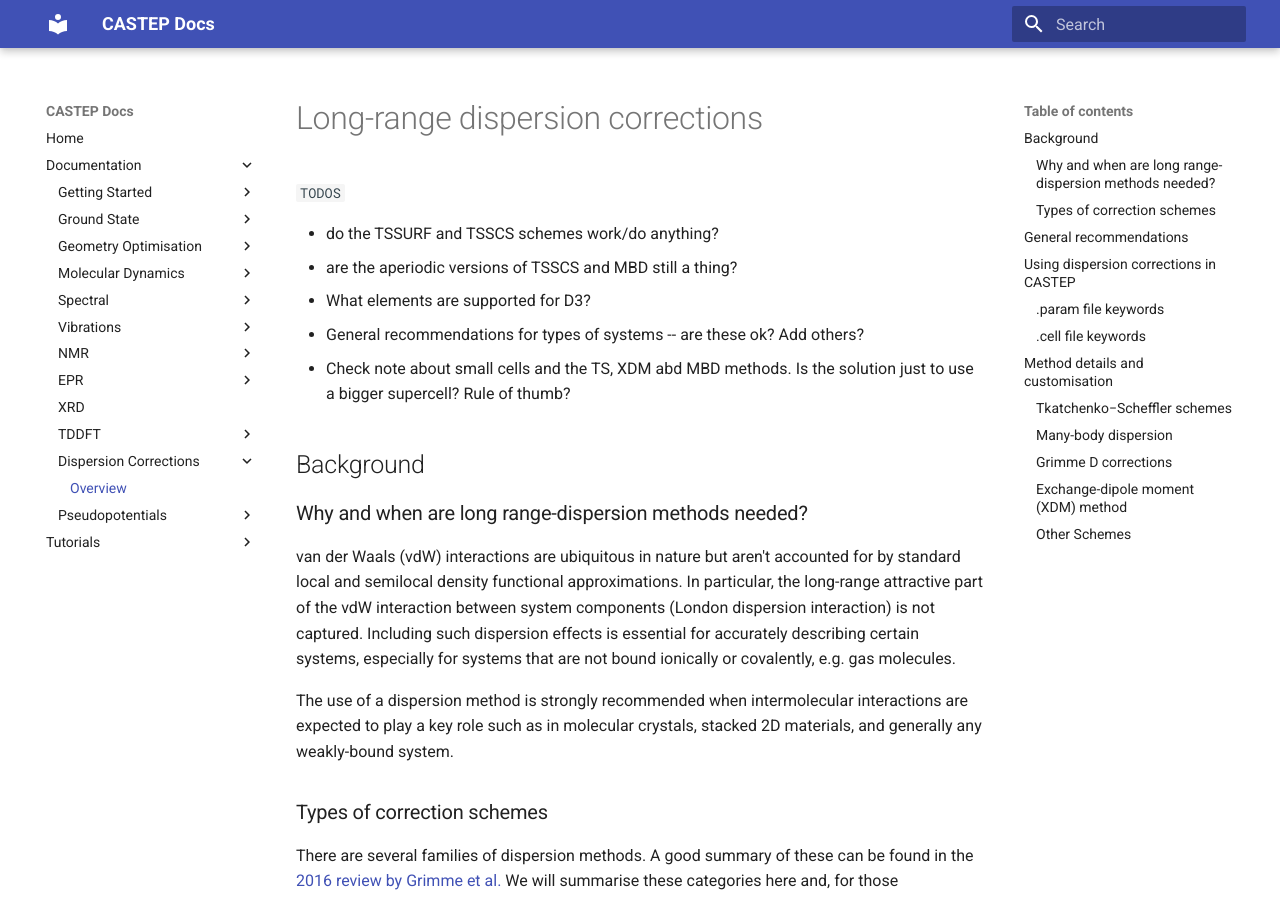
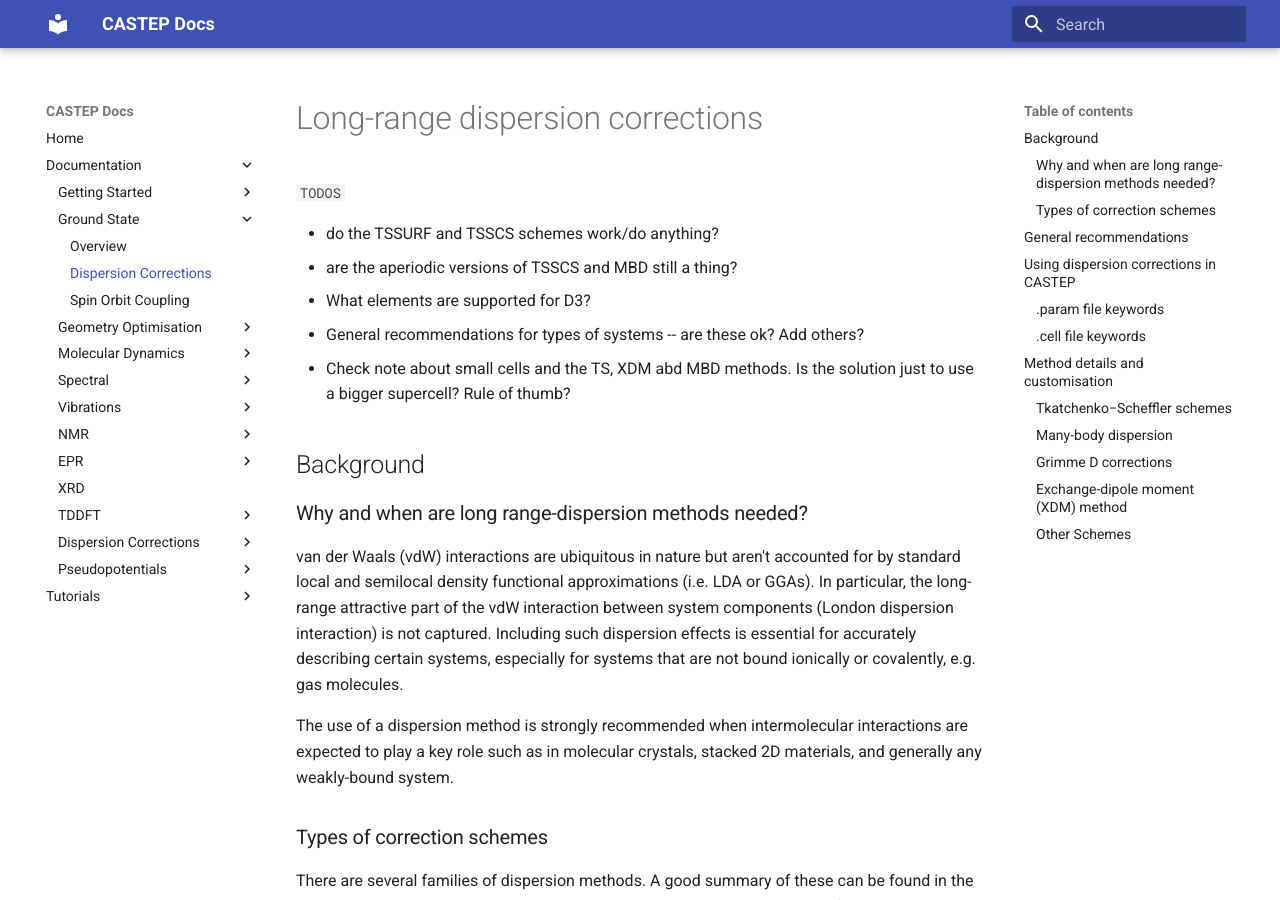
Before and after one commit to castep-docs/castep-docs, an MkDocs documentation site: the page built from docs/documentation/Groundstate/dftd.md, in a window 1280 px wide and 900 px high. Built offline with MkDocs 1.6.1 and Material for MkDocs 9.7.7, drawn with Linux system fonts in a browser that asks for light colours; formulas are drawn with MathJax 3.

Commit message:
move DFTD pages

```diff
--- a/docs/documentation/Dispersion_corrections/overview.md
+++ b/docs/documentation/Groundstate/dftd.md
@@ -12,7 +12,7 @@
 ## Background
 
 ### Why and when are long range-dispersion methods needed?
-van der Waals (vdW) interactions are ubiquitous in nature but aren't accounted for by standard local and semilocal density functional approximations. In particular, the long-range attractive part of the vdW interaction between system components (London dispersion interaction) is not captured. Including such dispersion effects is essential for accurately describing certain systems, especially for systems that are not bound ionically or covalently, e.g. gas molecules.
+van der Waals (vdW) interactions are ubiquitous in nature but aren't accounted for by standard local and semilocal density functional approximations (i.e. LDA or GGAs). In particular, the long-range attractive part of the vdW interaction between system components (London dispersion interaction) is not captured. Including such dispersion effects is essential for accurately describing certain systems, especially for systems that are not bound ionically or covalently, e.g. gas molecules.
 
 The use of a dispersion method is strongly recommended when intermolecular interactions are expected to play a key role such as in molecular crystals, stacked 2D materials, and generally any weakly-bound system.
 
--- a/mkdocs.yml
+++ b/mkdocs.yml
@@ -7,6 +7,7 @@ nav:
         - 'Command line help': 'documentation/Getting_Started/built_in_help.md'
       - 'Ground State':
         - 'Overview':  'documentation/Groundstate/intro.md'
+        - 'Dispersion Corrections': 'documentation/Groundstate/dftd.md'
         - 'Spin Orbit Coupling': 'documentation/Groundstate/soc.md'
       - 'Geometry Optimisation':
         - 'Overview': 'documentation/Geometry_Optimisation/overview.md'
```
